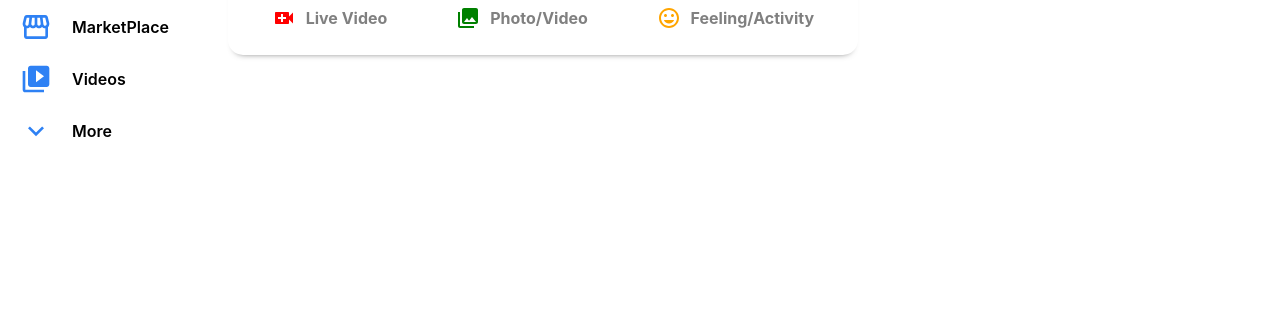
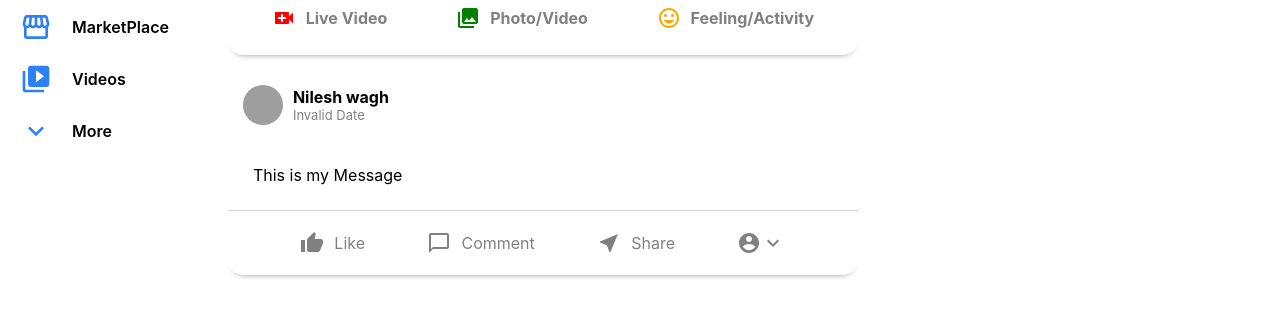
Before and after one commit to waghnp/Fb-Social-Media-App, a React (Create React App) app: page / in a window 1280 px wide. Shown: the part 398-714 px from the top of the page. Built offline with nearby package versions, Linux system fonts and the light colour scheme; grey boxes are pictures that could not be loaded.

Commit message:
post front-end done

```diff
--- a/src/Components/Feed.js
+++ b/src/Components/Feed.js
@@ -1,12 +1,19 @@
 import React from 'react';
 import StoryReel from './StoryReel';
 import MessageSender from './MessageSender';
+import Post from './Post';
 
 const Feed=()=>{
     return(
         <div className="feed">
             <StoryReel/>
             <MessageSender/>
+            <Post
+            profilePic='https://upload.wikimedia.org/wikipedia/en/4/42/SasukeKishimoto.jpg'
+            message='This is my Message'
+            timestamp='time'
+            imgName='imgName'
+            username='Nilesh wagh'/>
         </div>
     )
 }
--- a/src/Components/MessageSender.js
+++ b/src/Components/MessageSender.js
@@ -21,7 +21,7 @@
     return(
         <div className="messageSender">
             <div className="messageSender__top">
-                <Avatar src="https://upload.wikimedia.org/wikipedia/en/d/dc/Kabir_Singh.jpg" />
+                <Avatar src="https://upload.wikimedia.org/wikipedia/en/4/42/SasukeKishimoto.jpg" />
                 <form>
                     <input type="test" className="messageSender__input"
                     placeholder="What's on your mind?"
--- /dev/null
+++ b/src/Components/Post.css
@@ -0,0 +1,65 @@
+.post{
+    width: 100%;
+    margin-top: 15px;
+    border-radius: 15px;
+    background-color: white;
+    box-shadow: 0px 5px 7px -7px rgba(0, 0, 0, 0.75);
+}
+
+.post__image>img{
+    width: 100%;
+}
+
+.post__top{
+    display: flex;
+    position: relative;
+    align-items: center;
+    padding: 15px;
+}
+
+.post__avatar{
+    margin-right: 10px;
+}
+
+.post__topInfo>h3{
+    font-size: medium;
+}
+
+.post__topInfo>p{
+    font-size: small;
+    color: gray;
+}
+
+.post__bottom{
+    margin-top: 10px;
+    margin-bottom: 10px;
+    padding: 15px 25px;
+}
+
+.post__options{
+    padding: 10px;
+    border-top: 1px solid lightgray;
+    display: flex;
+    justify-content: space-evenly;
+    font-size: medium;
+    color: gray;
+    cursor: pointer;
+    padding:15px;
+}
+
+.post__option{
+    display: flex;
+    align-items: center;
+    justify-content: center;
+    padding: 5px;
+    float: 1;
+}
+
+.post__option>p{
+    margin-left: 10px;
+}
+
+.post__option:hover{
+    background-color: #eff2f5;
+    border-radius: 10px;
+}
--- /dev/null
+++ b/src/Components/Post.js
@@ -0,0 +1,48 @@
+import React from 'react';
+import {Avatar} from '@material-ui/core';
+import ChatBubbleOutlineOutlinedIcon from '@material-ui/icons/ChatBubbleOutlineOutlined';
+import ThumbUpIcon from '@material-ui/icons/ThumbUp';
+import NearMeIcon from '@material-ui/icons/NearMe';
+import ExpandMoreOutlinedIcon from '@material-ui/icons/ExpandMoreOutlined';
+import AccountCircleIcon from '@material-ui/icons/AccountCircle';
+import './Post.css';
+
+const Post=({profilePic,message,timestamp,imgName,username})=>{
+    return(
+        <div className="post">
+            <div className="post__top">
+                <Avatar src={profilePic} className="post__avatar"/>
+                <div className="post__topInfo">
+                    <h3>{username}</h3>
+                    <p>{new Date(parseInt(timestamp)).toUTCString()}</p>
+                </div>
+            </div>
+            <div className="post__bottom">
+                <p>{message}</p>
+                {/* image is uploaded soon */}
+            </div>
+            <div className="post__options">
+                    <div className="post__option">
+                        <ThumbUpIcon/>
+                        <p>Like</p>
+                    </div>
+                    <div className="post__option">
+                        <ChatBubbleOutlineOutlinedIcon/>
+                        <p>Comment</p>
+                    </div>
+                    <div className="post__option">
+                        <NearMeIcon/>
+                        <p>Share</p>
+                    </div>
+                    <div className="post__option">
+                        <AccountCircleIcon/>
+                        <ExpandMoreOutlinedIcon/>
+                    </div>
+
+            </div>
+
+        </div>
+    );
+}
+
+export default Post;
--- a/src/Components/Sidebar.js
+++ b/src/Components/Sidebar.js
@@ -14,7 +14,7 @@
 const Sidebar=()=>{
     return(
         <div className="sidebar" >
-            <SidebarRow src="https://upload.wikimedia.org/wikipedia/en/d/dc/Kabir_Singh.jpg" title="Nilesh wagh" />
+            <SidebarRow src="https://upload.wikimedia.org/wikipedia/en/4/42/SasukeKishimoto.jpg" title="Nilesh wagh" />
             <SidebarRow Icon={LocalHospitalIcon} title="COVID-19 Information Center" />
             <SidebarRow Icon={EmojiFlagsIcon} title="Pages" />
             <SidebarRow Icon={PeopleIcon} title="Friends" />
```
